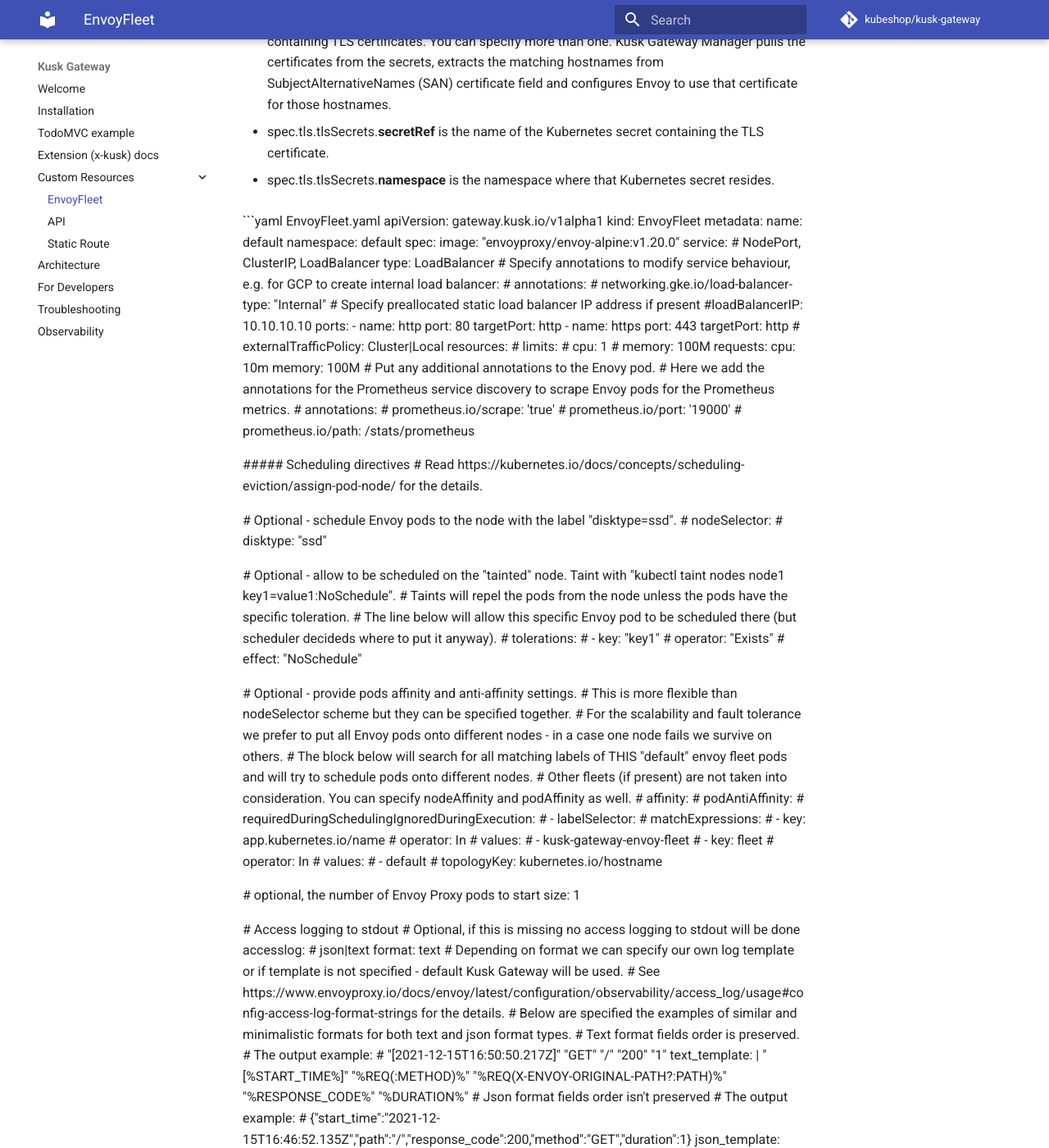
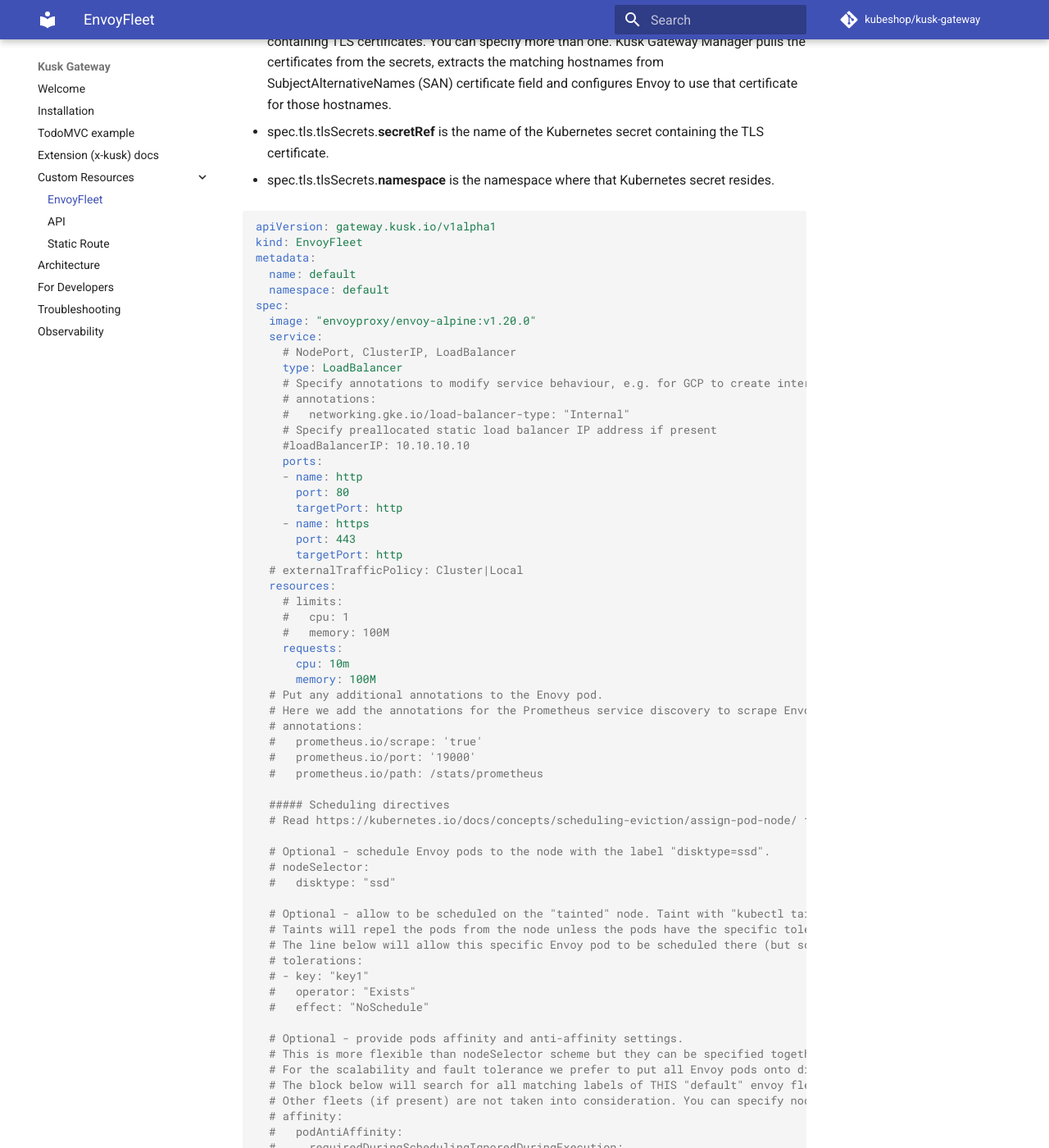
Before and after one commit to kubeshop/kusk-gateway, an MkDocs documentation site: the page built from docs/customresources/envoyfleet.md, in a window 1280 px wide and 1400 px high, scrolled down 2263 px. Shown: the whole window at 82% size. Built offline with MkDocs 1.6.1 and Material for MkDocs 9.7.7, drawn with Linux system fonts in a browser that asks for light colours; comment, search, counter and statistics services are not loaded; some of the changed text lies outside the part shown.

Commit message:
fix envoyfleet mkdocs

````diff
--- a/docs/customresources/envoyfleet.md
+++ b/docs/customresources/envoyfleet.md
@@ -58,7 +58,7 @@
 
 * spec.tls.tlsSecrets.**namespace** is the namespace where that Kubernetes secret resides.
 
-```yaml EnvoyFleet.yaml
+```yaml
 apiVersion: gateway.kusk.io/v1alpha1
 kind: EnvoyFleet
 metadata:
````
